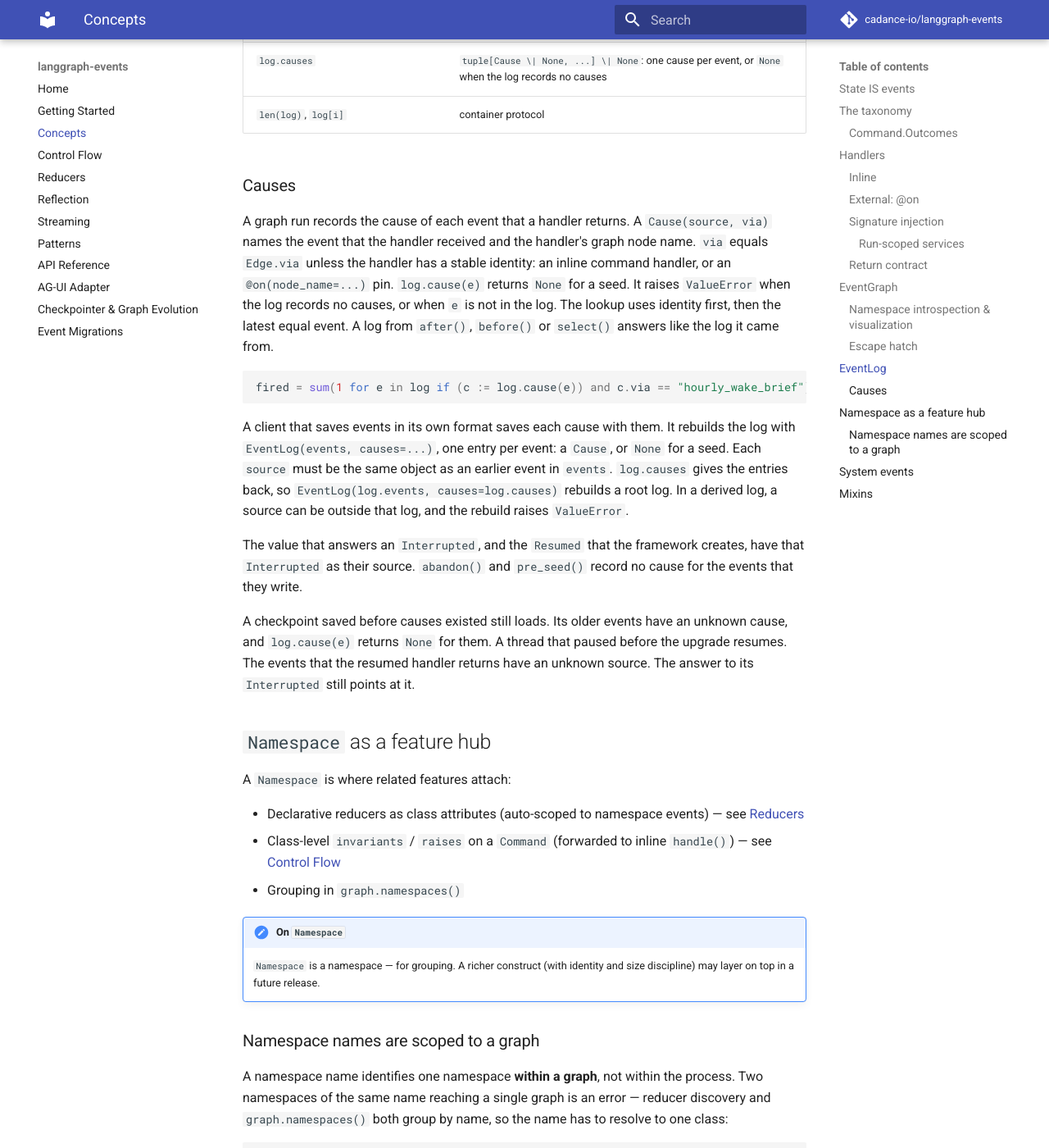
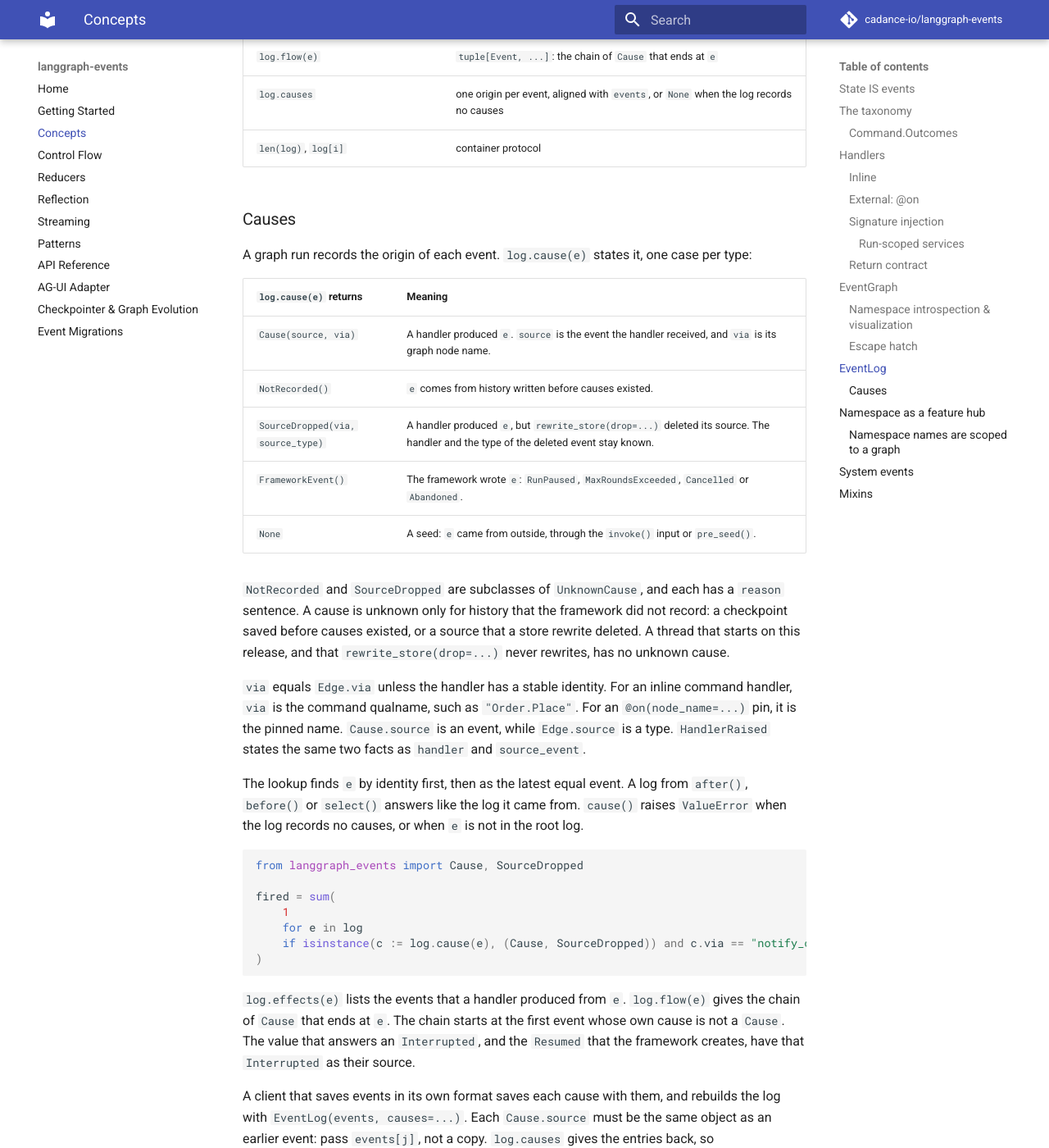
Before and after one commit to cadance-io/langgraph-events, an MkDocs documentation site: the page built from docs/concepts.md, in a window 1280 px wide and 1400 px high, scrolled down 7416 px. Shown: the whole window at 82% size. Built offline with MkDocs 1.6.1 and Material for MkDocs 9.7.7, drawn with Linux system fonts in a browser that asks for light colours; comment, search, counter and statistics services are not loaded; some of the changed text lies outside the part shown.

Commit message:
docs: document each cause case, and fix the DX gaps of the review
concepts.md states the five origins in one table, why a cause can be
unknown, how to count firings, and a tested JSON save-and-load recipe.
api.md lists the new types and notes that Cause.source is an event
while Edge.source is a type. The Reflection docstrings now name the
recorded cause. The changelog moves the reserved causes field and the
direct-write warning under Changed, and marks the first as breaking.

Co-Authored-By: Claude Opus 5.5 <noreply@anthropic.com>

````diff
--- a/docs/concepts.md
+++ b/docs/concepts.md
@@ -241,40 +241,107 @@ def evaluate(event: DraftProduced, log: EventLog) -> CritiqueReceived | FinalDra
 | `log.has(T)` | `bool` |
 | `log.count(T)` | `int` |
 | `log.select(T)` / `log.after(T)` / `log.before(T)` | chainable `EventLog` |
-| `log.cause(e)` | `Cause \| None`: the handler that produced `e`, and the event it received |
-| `log.effects(e)` | `tuple[Event, ...]`: the events that `e` caused, in log order |
-| `log.flow(e)` | `tuple[Event, ...]`: the cause chain, from the root seed to `e` |
-| `log.causes` | `tuple[Cause \| None, ...] \| None`: one cause per event, or `None` when the log records no causes |
+| `log.cause(e)` | the origin of `e`: `Cause`, `NotRecorded`, `SourceDropped`, `FrameworkEvent`, or `None` for a seed. See [Causes](#causes) |
+| `log.effects(e)` | `tuple[Event, ...]`: the events that a handler produced from `e`, in log order |
+| `log.flow(e)` | `tuple[Event, ...]`: the chain of `Cause` that ends at `e` |
+| `log.causes` | one origin per event, aligned with `events`, or `None` when the log records no causes |
 | `len(log)`, `log[i]` | container protocol |
 
 ### Causes
 
-A graph run records the cause of each event that a handler returns. A `Cause(source, via)`
-names the event that the handler received and the handler's graph node name. `via` equals
-`Edge.via` unless the handler has a stable identity: an inline command handler, or an
-`@on(node_name=...)` pin. `log.cause(e)` returns `None` for a seed. It raises
-`ValueError` when the log records no causes, or when `e` is not in the log. The lookup uses
-identity first, then the latest equal event. A log from `after()`, `before()` or `select()`
-answers like the log it came from.
+A graph run records the origin of each event. `log.cause(e)` states it, one case per type:
+
+| `log.cause(e)` returns | Meaning |
+|---|---|
+| `Cause(source, via)` | A handler produced `e`. `source` is the event the handler received, and `via` is its graph node name. |
+| `NotRecorded()` | `e` comes from history written before causes existed. |
+| `SourceDropped(via, source_type)` | A handler produced `e`, but `rewrite_store(drop=...)` deleted its source. The handler and the type of the deleted event stay known. |
+| `FrameworkEvent()` | The framework wrote `e`: `RunPaused`, `MaxRoundsExceeded`, `Cancelled` or `Abandoned`. |
+| `None` | A seed: `e` came from outside, through the `invoke()` input or `pre_seed()`. |
+
+`NotRecorded` and `SourceDropped` are subclasses of `UnknownCause`, and each has a `reason`
+sentence. A cause is unknown only for history that the framework did not record: a checkpoint
+saved before causes existed, or a source that a store rewrite deleted. A thread that starts on
+this release, and that `rewrite_store(drop=...)` never rewrites, has no unknown cause.
+
+`via` equals `Edge.via` unless the handler has a stable identity. For an inline command handler,
+`via` is the command qualname, such as `"Order.Place"`. For an `@on(node_name=...)` pin, it is
+the pinned name. `Cause.source` is an event, while `Edge.source` is a type. `HandlerRaised`
+states the same two facts as `handler` and `source_event`.
+
+The lookup finds `e` by identity first, then as the latest equal event. A log from `after()`,
+`before()` or `select()` answers like the log it came from. `cause()` raises `ValueError` when
+the log records no causes, or when `e` is not in the root log.
 
 ```python
-fired = sum(1 for e in log if (c := log.cause(e)) and c.via == "hourly_wake_brief")
+from langgraph_events import Cause, SourceDropped
+
+fired = sum(
+    1
+    for e in log
+    if isinstance(c := log.cause(e), (Cause, SourceDropped)) and c.via == "notify_customer"
+)
 ```
 
-A client that saves events in its own format saves each cause with them. It rebuilds the log
-with `EventLog(events, causes=...)`, one entry per event: a `Cause`, or `None` for a seed. Each
-`source` must be the same object as an earlier event in `events`. `log.causes` gives the
-entries back, so `EventLog(log.events, causes=log.causes)` rebuilds a root log. In a derived
-log, a source can be outside that log, and the rebuild raises `ValueError`.
+`log.effects(e)` lists the events that a handler produced from `e`. `log.flow(e)` gives the
+chain of `Cause` that ends at `e`. The chain starts at the first event whose own cause is not a
+`Cause`. The value that answers an `Interrupted`, and the `Resumed` that the framework creates,
+have that `Interrupted` as their source.
 
-The value that answers an `Interrupted`, and the `Resumed` that the framework creates, have
-that `Interrupted` as their source. `abandon()` and `pre_seed()` record no cause for the events
-that they write.
+A client that saves events in its own format saves each cause with them, and rebuilds the log
+with `EventLog(events, causes=...)`. Each `Cause.source` must be the same object as an earlier
+event: pass `events[j]`, not a copy. `log.causes` gives the entries back, so
+`EventLog(log.events, causes=log.causes)` rebuilds a root log, unknown and framework cases
+included. A recipe for JSON, where the client keeps its own list of events:
 
-A checkpoint saved before causes existed still loads. Its older events have an unknown cause,
-and `log.cause(e)` returns `None` for them. A thread that paused before the upgrade resumes.
-The events that the resumed handler returns have an unknown source.
-The answer to its `Interrupted` still points at it.
+```python
+import json
+
+from langgraph_events import (
+    Cause,
+    EventLog,
+    FrameworkEvent,
+    NotRecorded,
+    SourceDropped,
+)
+
+
+def dump_causes(log: EventLog) -> str:
+    index = {id(e): i for i, e in enumerate(log.events)}
+
+    def entry(cause):
+        match cause:
+            case Cause(source=source, via=via):
+                return {"source": index[id(source)], "via": via}
+            case SourceDropped(via=via, source_type=source_type):
+                return {"dropped": source_type, "via": via}
+            case NotRecorded():
+                return {"not_recorded": True}
+            case FrameworkEvent():
+                return {"framework": True}
+        return None
+
+    return json.dumps([entry(c) for c in log.causes])
+
+
+def load_log(events: list, saved: str) -> EventLog:
+    def cause(entry):
+        if entry is None:
+            return None
+        if "source" in entry:
+            return Cause(events[entry["source"]], entry["via"])
+        if "dropped" in entry:
+            return SourceDropped(via=entry["via"], source_type=entry["dropped"])
+        if "not_recorded" in entry:
+            return NotRecorded()
+        return FrameworkEvent()
+
+    return EventLog(events, causes=[cause(e) for e in json.loads(saved)])
+```
+
+A direct `graph.compiled.update_state()` that writes `events` must write one `causes` entry per
+event too. Otherwise every older cause shifts by one position, and no check can detect it.
+`pre_seed()` writes the causes for you.
 
 ## `Namespace` as a feature hub
 
````
Also changed, not shown: CHANGELOG.md (+38 -35 lines), docs/api.md (+6 -2 lines), docs/reflection.md (+4 -3 lines), 2 other files.
